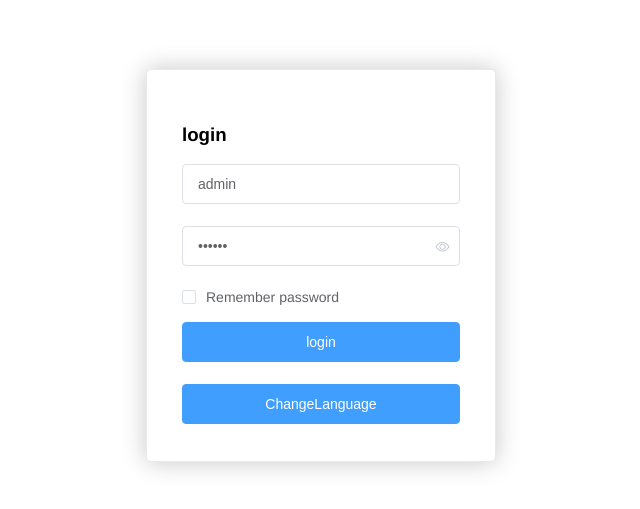
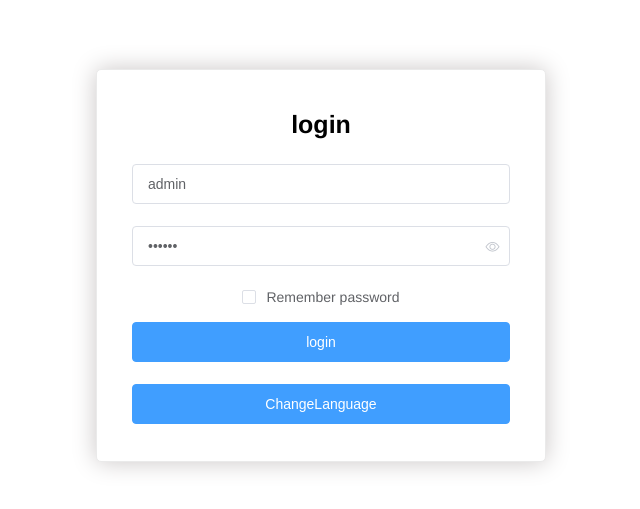
Before and after one commit to liqiang0508/VueStudy, a Vue app: page / in a window 1280 px wide. Shown: the part 111-620 px from the top of the page, without its empty margins (319-959 px from the left). Built offline with nearby package versions, Linux system fonts and the light colour scheme.

Commit message:
样式修改

```diff
--- a/src/layout/components/Navbar.vue
+++ b/src/layout/components/Navbar.vue
@@ -15,7 +15,7 @@
           <i class="el-icon-caret-bottom" />
         </div>
         <el-dropdown-menu slot="dropdown" class="user-dropdown">
-          <router-link to="/">
+          <router-link to="/dashboard/dashboard">
             <el-dropdown-item> Home </el-dropdown-item>
           </router-link>
           <a
--- a/src/permission.js
+++ b/src/permission.js
@@ -4,7 +4,7 @@
  * @Author: liqiang
  * @email: 497232807@qq.com
  * @Date: 2021-11-05 19:40:27
- * @LastEditTime: 2021-11-05 20:45:10
+ * @LastEditTime: 2021-11-05 22:08:59
  */
 import router from './router'
 import store from './store'
@@ -60,7 +60,7 @@ router.beforeEach(async (to, from, next) => {
       next()
     } else {
       // other pages that do not have permission to access are redirected to the login page.
-      next(`/login?redirect=${to.path}`)
+      next(`/?redirect=${to.path}`)
       NProgress.done()
     }
   }
--- a/src/views/login/index.vue
+++ b/src/views/login/index.vue
@@ -2,7 +2,7 @@
  * @Description:
  * @Author: li qiang
  * @Date: 2021-11-03 10:17:05
- * @LastEditTime: 2021-11-05 16:25:50
+ * @LastEditTime: 2021-11-05 22:09:51
 -->
 <template>
   <div class="login-container">
@@ -13,7 +13,7 @@
       ref="ruleForm2"
       label-position="left"
       label-width="0px"
-      class="demo-ruleForm login-page"
+      class="login-page"
     >
       <h3 class="title">{{ $t("message.STR_LOGIN") }}</h3>
       <el-form-item prop="username">
@@ -142,14 +142,15 @@ export default {
 
 <style scoped>
 .login-container {
+  display: flex;
   width: 100%;
-  height: 100%;
+  text-align: center;
 }
 .login-page {
   -webkit-border-radius: 5px;
   border-radius: 5px;
   margin: 180px auto;
-  width: 350px;
+  width: 450px;
   padding: 35px 35px 15px;
   background: #fff;
   border: 1px solid #eaeaea;
@@ -159,4 +160,8 @@ label.el-checkbox.rememberme {
   margin: 0px 0px 15px;
   text-align: left;
 }
+.title {
+  font-size: 25px;
+  margin-top: 5px;
+}
 </style>
```
